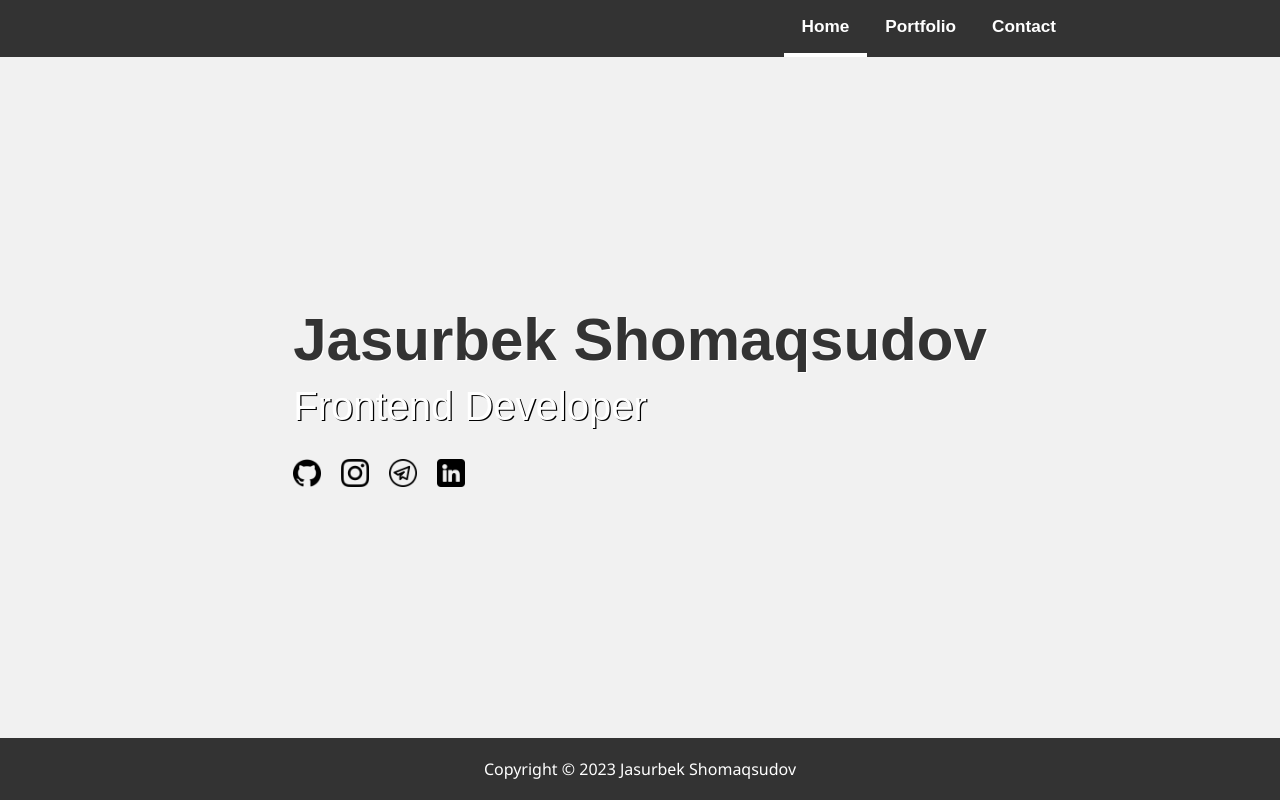
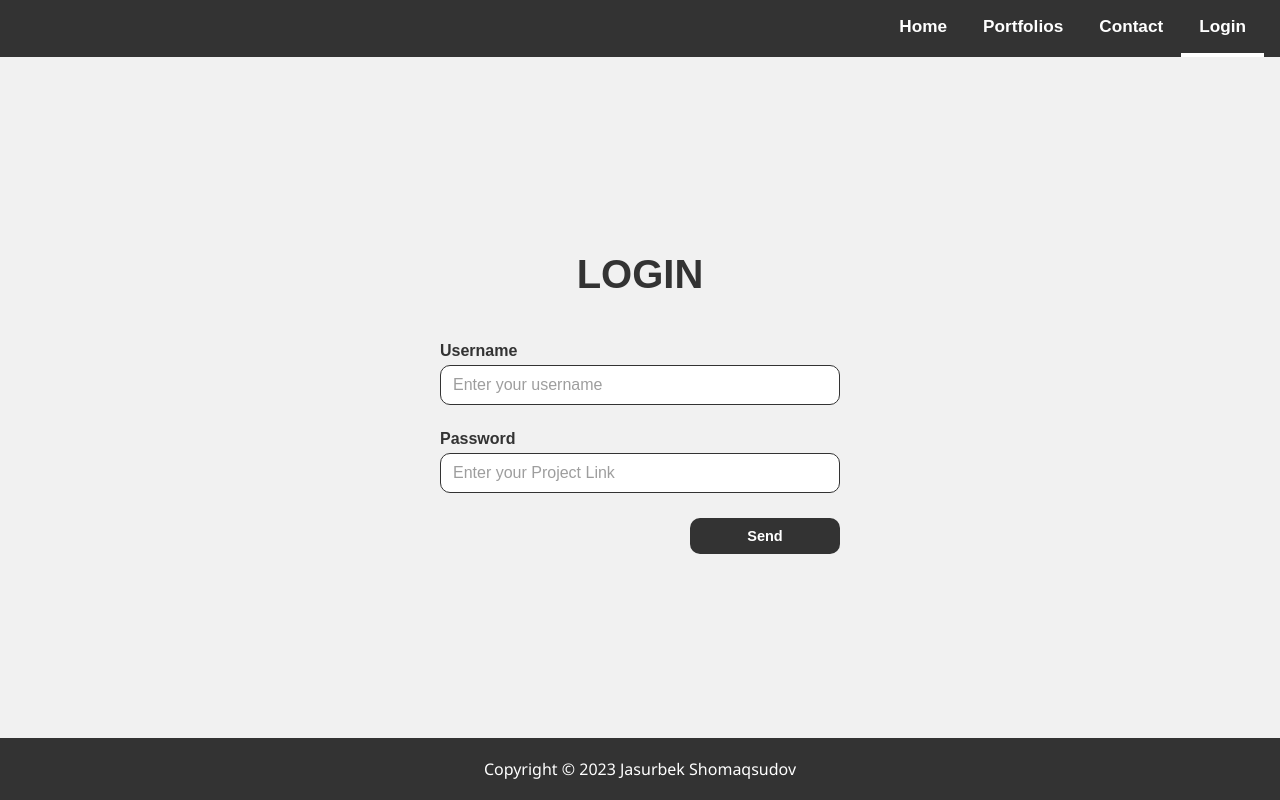
Before and after one commit to Jasurbek2208/MyNewModestPortfolio, a React (Create React App) app: page /login in a window 1280 px wide. Before the commit this address led to /home. Built offline with nearby package versions, Linux system fonts and the light colour scheme; no server answers.

Commit message:
add padding for add post pages

```diff
--- a/package.json
+++ b/package.json
@@ -31,7 +31,7 @@
     "@testing-library/react": "^13.4.0",
     "@testing-library/user-event": "^13.5.0",
     "axios": "^1.4.0",
-    "fs": "^0.0.1-security",
+    "js-cookie": "^3.0.5",
     "react": "^18.2.0",
     "react-dom": "^18.2.0",
     "react-hot-toast": "^2.4.1",
--- a/public/db.json
+++ /dev/null
@@ -1,3 +0,0 @@
-{
-    "PORTFOLIOS": []
-}
--- a/public/script.js
+++ b/public/script.js
@@ -1,7 +1,7 @@
 window.addEventListener('load', async () => {
     if ('serviceWorker' in navigator) {
         try {
-            await navigator.serviceWorker.register('sw.js')
+            // await navigator.serviceWorker.register('sw.js')
         } catch (e) {
             console.log('Service worker register fail')
         }
--- a/src/components/navbar/Navbar.jsx
+++ b/src/components/navbar/Navbar.jsx
@@ -1,3 +1,4 @@
+import Cookies from "js-cookie";
 import React from "react";
 import { Link, useLocation } from "react-router-dom";
 import styled from "styled-components";
@@ -18,14 +19,40 @@ export default function Navbar() {
           to="/portfolios"
           className={"text" + (location === "/portfolios" ? "--active" : "")}
         >
-          Portfolio
+          Portfolios
         </Link>
+        {Cookies.get("token") ? (
+          <>
+            <Link
+              to="/add-post"
+              className={"text" + (location === "/add-post" ? "--active" : "")}
+            >
+              Add Post
+            </Link>
+            <Link
+              to="/"
+              className={"text" + (location === "/logout" ? "--active" : "")}
+              onClick={() => Cookies.remove("token")}
+            >
+              Logout
+            </Link>
+          </>
+        ) : (
+          <>
             <Link
               to="/contact"
               className={"text" + (location === "/contact" ? "--active" : "")}
             >
               Contact
             </Link>
+            <Link
+              to="/login"
+              className={"text" + (location === "/login" ? "--active" : "")}
+            >
+              Login
+            </Link>
+          </>
+        )}
       </div>
     </StyledNavbar>
   );
@@ -39,6 +66,8 @@ const StyledNavbar = styled.nav`
     display: flex;
     justify-content: flex-end;
     animation: fadeIn ease 0.5s;
+    max-width: 100vw;
+    overflow-x: auto;
 
     & > a {
       padding: 16px 18px;
--- a/src/pages/Portfolio.jsx
+++ b/src/pages/Portfolio.jsx
@@ -1,4 +1,5 @@
 import React, { useEffect, useState } from "react";
+import { myAxios } from "../service/axios";
 import styled from "styled-components";
 
 export default function Portfolio() {
@@ -6,17 +7,19 @@ export default function Portfolio() {
   const [currentIndex, setCurrentIndex] = useState(0);
   const [error, setError] = useState(false);
 
+  // Get Portfolio posts
+  async function getPortfolios() {
+    try {
+      const response = await myAxios.get("/portfolios");
+      setPortfolios(response.data);
+
+      setError(false);
+    } catch (err) {
+      setError(true);
+    }
+  }
+
   useEffect(() => {
-    const getPortfolios = async () => {
-      try {
-        const response = await fetch("/db.json");
-        const jsonData = await response.json();
-        setPortfolios(jsonData.PORTFOLIOS);
-      } catch {
-        setError(true);
-      }
-    };
-
     getPortfolios();
   }, []);
 
--- a/src/pages/admin/AddPost.jsx
+++ b/src/pages/admin/AddPost.jsx
@@ -1,40 +1,29 @@
 import React, { useState } from "react";
+import { myAxios } from "../../service/axios";
 import toast from "react-hot-toast";
 import styled from "styled-components";
 
 export default function AddPost() {
-  const [image, setImage] = useState("");
+  const [img, setImg] = useState("");
 
   const handleSubmit = async (e) => {
     e.preventDefault();
 
     try {
-      const response = await fetch("/db.json");
-      const jsonData = await response.json();
-      const data = { ...jsonData };
+      const data = {
+        img,
+        title: e.target.title.value,
+        project_link: e.target.projectLink.value,
+        github_link: e.target.githubLink.value || "",
+      };
 
-      data.PORTFOLIOS.push({
-        title: e.target.title.value || "",
-        img: image || "",
-        project_link: e.target.projectLink.value || "",
-        github_link: e.target.githubLink.value || "",
-      });
+      const response = await myAxios.post('/portfolio', data)
 
-      console.log(data);
-      const res = await fetch("/db.json", {
-        method: "PUT",
-        data,
-        headers: {
-          "Content-Type": "application/json",
-        },
-      });
-      console.log(res);
-
-      toast.success("Message sent successfully!");
+      toast.success(response.data.message);
       document.getElementById("form").reset();
-      setImage("");
-    } catch (err) {
-      console.log(err);
+      setImg("");
+    } catch (error) {
+      toast.error(error.response.data.message);
     }
   };
 
@@ -45,7 +34,7 @@ export default function AddPost() {
         <div className="input__wrapper">
           <label htmlFor="title">Title</label>
           <input
-            type="title"
+            type="text"
             name="title"
             placeholder="Enter your title"
             id="title"
@@ -60,12 +49,12 @@ export default function AddPost() {
               id="fileInput"
               name="fileInput"
               accept=".jpg, .jpeg, .png"
-              onChange={(e) => setImage(e.target.value)}
+              onChange={(e) => setImg(e.target.value)}
               required
             />
             <div className="input-vizual">
               <div>Click</div>
-              <div>{image || "File not selected!"}</div>
+              <div>{img || "File not selected!"}</div>
             </div>
           </div>
         </div>
--- /dev/null
+++ b/src/pages/auth/Login.jsx
@@ -0,0 +1,135 @@
+import Cookies from "js-cookie";
+import React from "react";
+import toast from "react-hot-toast";
+import styled from "styled-components";
+import { myAxios } from "../../service/axios";
+import { useNavigate } from "react-router-dom";
+
+export default function Login() {
+  const navigate = useNavigate();
+
+  const handleSubmit = async (e) => {
+    e.preventDefault();
+
+    try {
+      const data = {
+        name: e.target.username.value,
+        password: e.target.password.value,
+      };
+      const response = await myAxios.post("/auth/login", data);
+      console.log(response);
+      Cookies.set("token", response.data.access_token, { expires: 22 });
+
+      toast.success("Successfull logged!");
+      navigate("/");
+    } catch (error) {
+      console.log(error);
+    }
+  };
+
+  return (
+    <StyledLogin>
+      <form onSubmit={handleSubmit} id="form">
+        <h3>Login</h3>
+        <div className="input__wrapper">
+          <label htmlFor="username">Username</label>
+          <input
+            type="text"
+            name="username"
+            placeholder="Enter your username"
+            id="username"
+            required
+          />
+        </div>
+        <div className="input__wrapper">
+          <label htmlFor="password">Password</label>
+          <input
+            type="password"
+            name="password"
+            placeholder="Enter your Project Link"
+            id="password"
+            required
+          />
+        </div>
+        <div className="button__wrapper">
+          <button type="submit">Send</button>
+        </div>
+      </form>
+    </StyledLogin>
+  );
+}
+
+const StyledLogin = styled.main`
+  padding: 40px 14px 30px;
+  display: grid;
+  place-items: center;
+
+  form#form {
+    width: 100%;
+    max-width: 400px;
+    min-width: 300px;
+    display: grid;
+    grid-template-columns: 1fr;
+    grid-gap: 25px;
+
+    h3 {
+      text-align: center;
+      text-transform: uppercase;
+      font-weight: 800;
+    }
+
+    .input__wrapper {
+      display: flex;
+      flex-direction: column;
+      gap: 5px;
+
+      label {
+        color: #333;
+        font-weight: 600;
+      }
+
+      input {
+        padding: 10px 12px;
+        grid-column: span 1;
+        border-radius: 10px;
+        font-size: 1rem;
+        overflow: hidden;
+        border: 1px solid #333;
+
+        &:hover,
+        &:focus {
+          outline: 1px solid #333;
+        }
+
+        &::placeholder {
+          opacity: 0.7;
+        }
+      }
+    }
+
+    .button__wrapper {
+      display: flex;
+      justify-content: flex-end;
+
+      button {
+        cursor: pointer;
+        padding: 10px 12px;
+        width: 150px;
+
+        color: #fff;
+        font-weight: 600;
+        font-size: 14.5px;
+
+        border: none;
+        border-radius: 10px;
+        background-color: #333;
+
+        &:hover,
+        &:focus {
+          outline: none;
+          box-shadow: 0px 0px 0px 2px #fff, 0px 0px 0px 4px #333;
+        }
+      }
+    }
+  }
+`;
--- a/src/router/Router.js
+++ b/src/router/Router.js
@@ -1,6 +1,8 @@
 import React, { useEffect, useState } from 'react'
 import { Routes, Route, Navigate } from "react-router-dom";
+import { myAxios } from '../service/axios';
 import toast from "react-hot-toast";
+import Cookies from 'js-cookie';
 
 // Layout
 import MainLayout from '../layouts/MainLayout'
@@ -11,6 +13,7 @@ import Contact from '../pages/Contact';
 import Portfolio from '../pages/Portfolio';
 // Admin pages
 import AddPost from '../pages/admin/AddPost';
+import Login from '../pages/auth/Login';
 
 export default function Router() {
   const [isOnline, setIsOnline] = useState(true);
@@ -30,6 +33,18 @@ export default function Router() {
   useEffect(() => {
     handleOnline(true);
 
+    async function checkUser() {
+      try {
+        const response = await myAxios.get('/auth/userme')
+        if (response.status !== 200) {
+          Cookies.remove('token')
+        }
+      } catch {
+        Cookies.remove('token')
+      }
+    }
+    checkUser();
+
     window.addEventListener("online", () => handleOnline(false));
     window.addEventListener("offline", () => handleOnline(false));
     return () => {
@@ -43,8 +58,14 @@ export default function Router() {
       <Route element={<MainLayout />}>
         <Route path="home" element={<Home />} />
         <Route path="portfolios" element={<Portfolio />} />
-        <Route path="contact" element={<Contact />} />
-        <Route path="add-post" element={<AddPost />} />
+        {Cookies.get('token') ?
+          <Route path="add-post" element={<AddPost />} />
+          :
+          <>
+            <Route path="login" element={<Login />} />
+            <Route path="contact" element={<Contact />} />
+          </>
+        }
         <Route path="*" element={<Navigate to="/home" />} />
       </Route>
     </Routes>
--- /dev/null
+++ b/src/service/axios/index.js
@@ -0,0 +1,11 @@
+import axios from "axios";
+import Cookies from "js-cookie";
+
+const BASE_URL = "https://shomaqsudov-portfolio-backend.glitch.me/";
+
+export const myAxios = axios.create({
+    baseURL: BASE_URL,
+    headers: {
+        Authorization: Cookies.get('token') || ""
+    }
+});
```
Also changed, not shown: public/sw.js (+50 -50 lines), 1 other file (tests, documents, lock files or other folders). Lines whose indentation alone changed are shown as unchanged.
